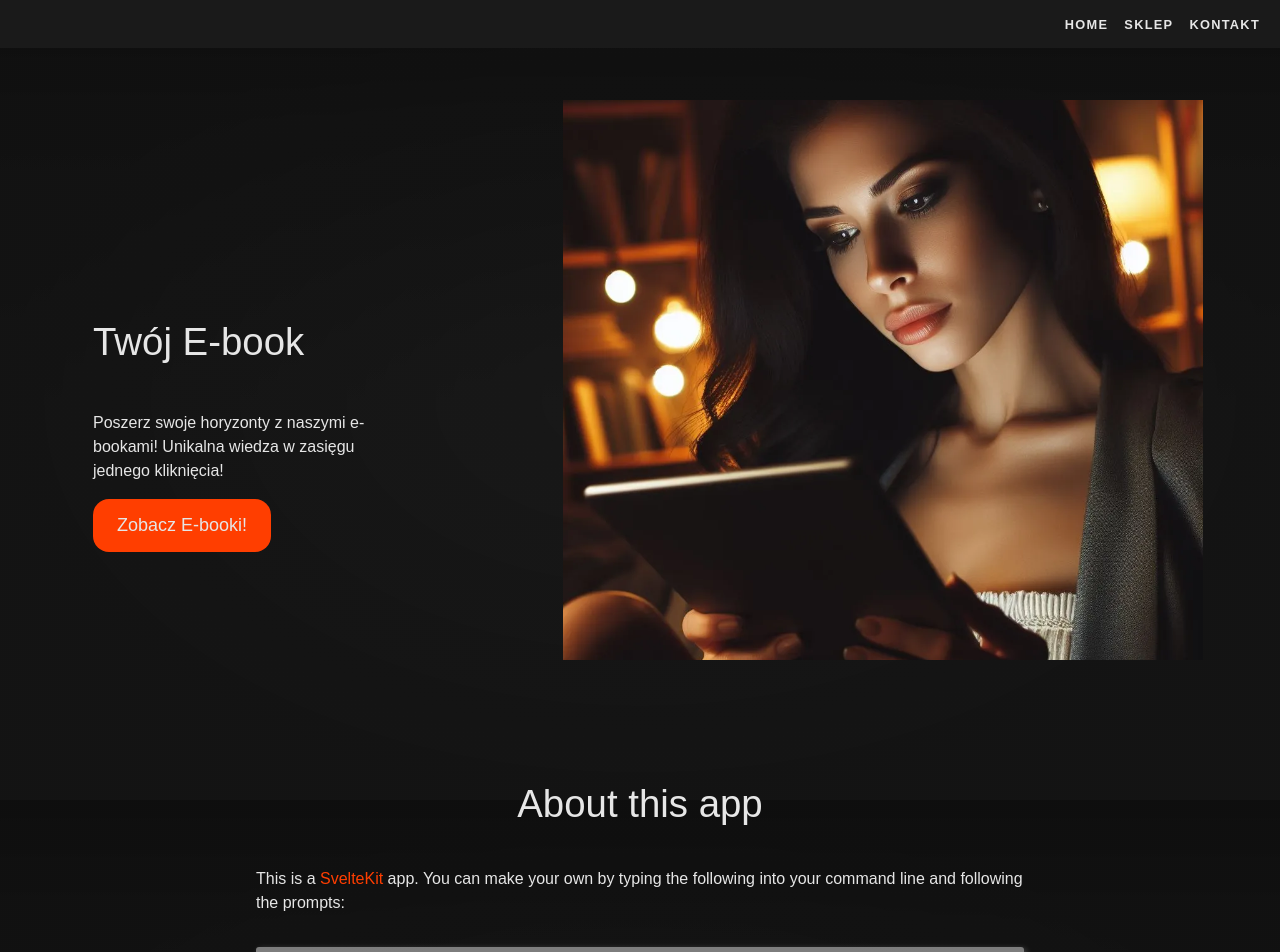
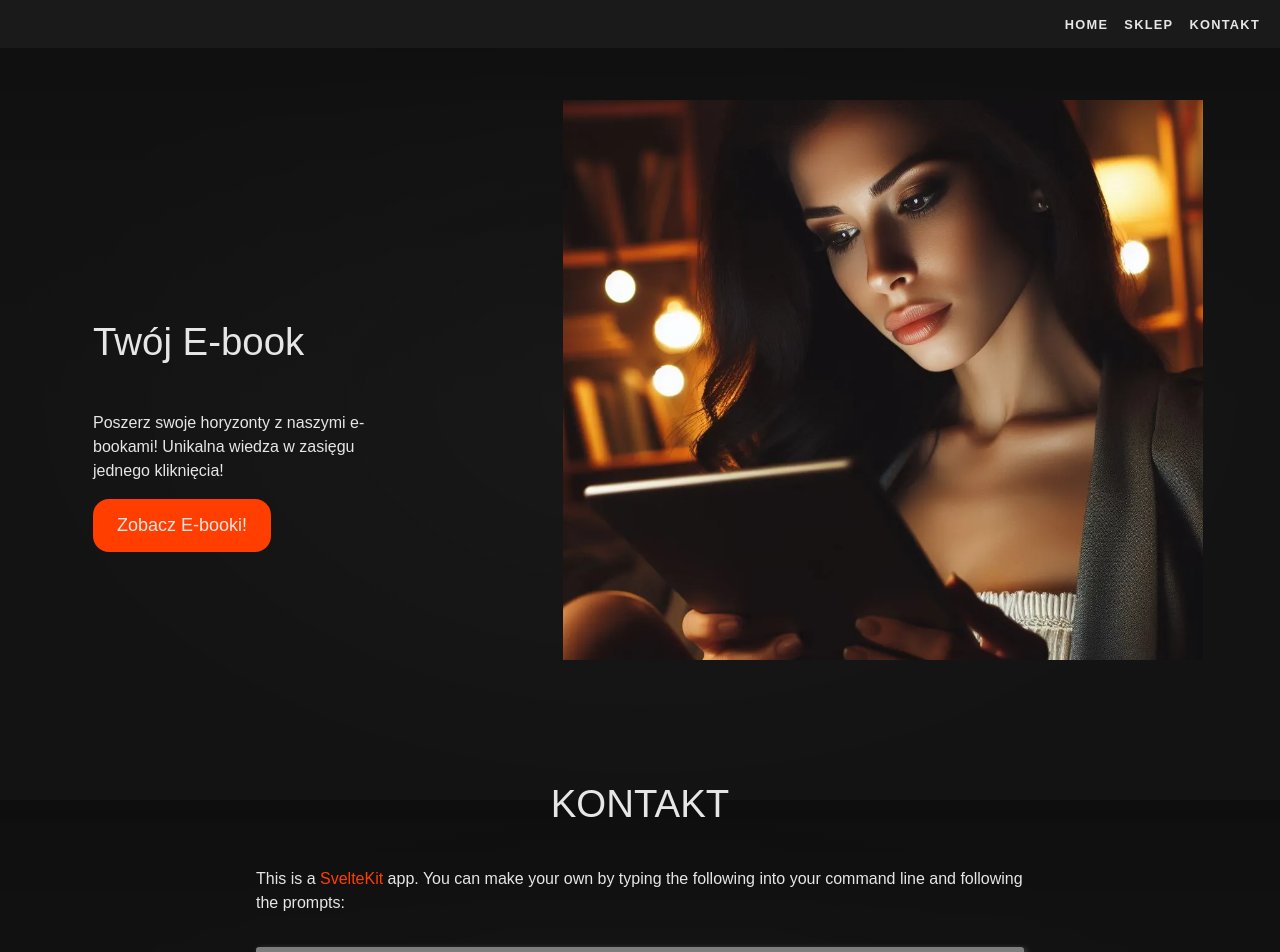
Before and after one commit to KapiSolutions/e-book-store, a SvelteKit app: page /about in a window 1280 px wide. Shown: the top 952 px of the page. Built offline with nearby package versions, Linux system fonts and the light colour scheme.

Commit message:
chore: implement seo and header text components

```diff
--- a/src/routes/about/+page.svelte
+++ b/src/routes/about/+page.svelte
@@ -1,11 +1,12 @@
-<svelte:head>
-	<title>About</title>
-	<meta name="description" content="About this app" />
-</svelte:head>
+<script>
+	import HeaderText from '$lib/components/HeaderText.svelte';
+	import SEO from '$lib/components/SEO.svelte';
+</script>
+
+<SEO title={'Kontakt'} description={'Strona kontaktowa'} />
 
 <div class="text-column">
-	<h1>About this app</h1>
-
+	<HeaderText title="Kontakt" />
 	<p>
 		This is a <a href="https://kit.svelte.dev">SvelteKit</a> app. You can make your own by typing the
 		following into your command line and following the prompts:
```
